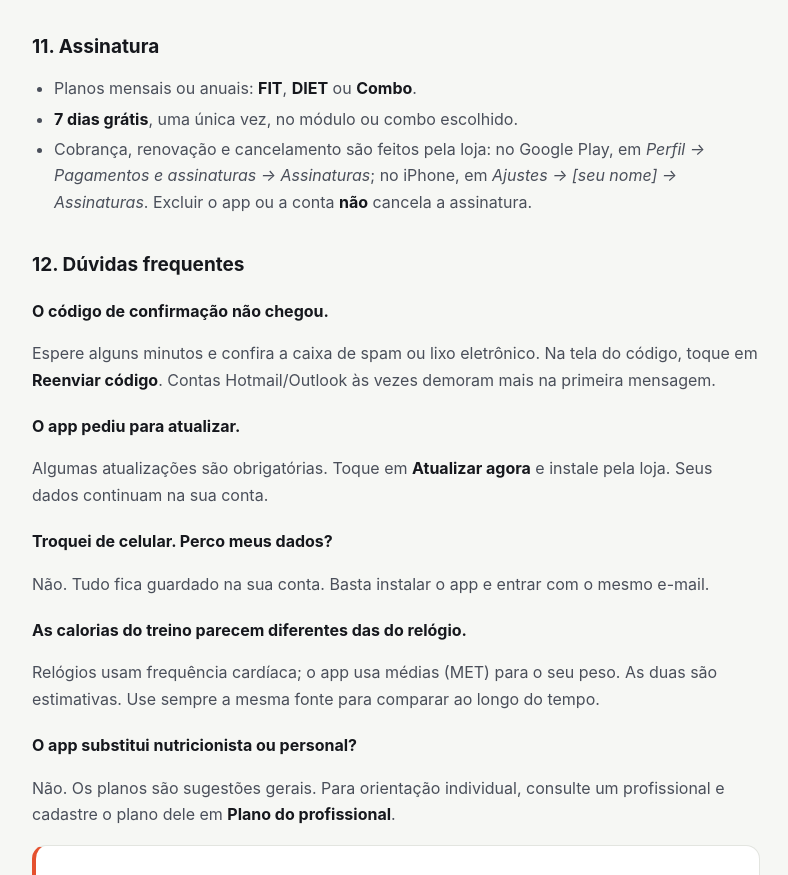
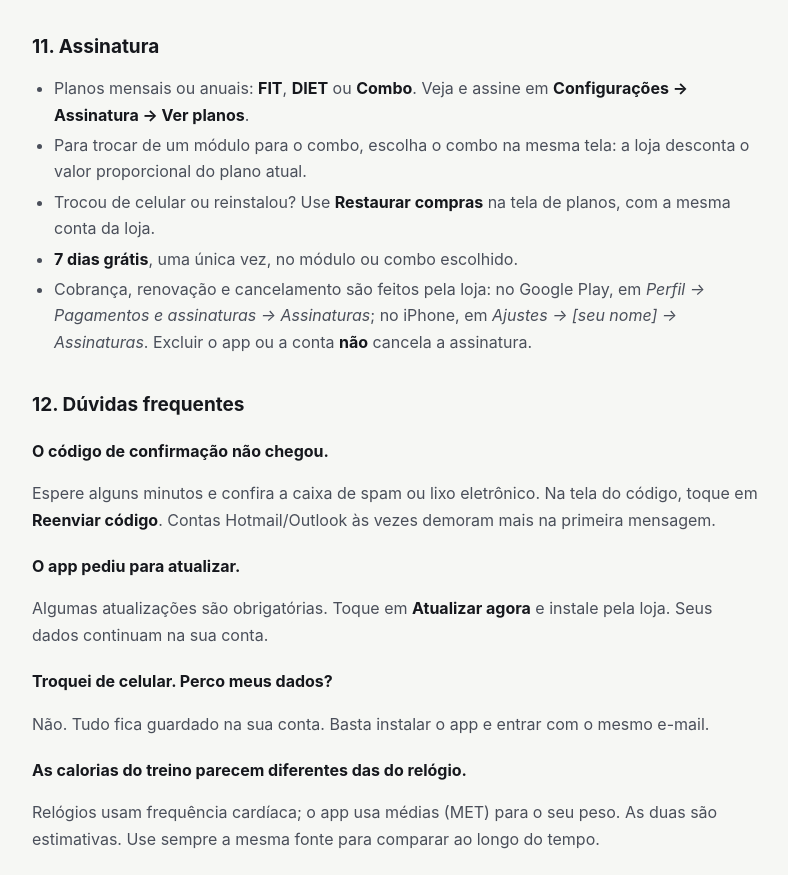
Before and after one commit to EUSTAQUIOJRF/dietfitapp-site, a plain HTML site: page ajuda.html in a window 1280 px wide. Shown: the part 6555-7430 px from the top of the page, without its empty margins (244-1032 px from the left). Drawn offline with Linux system fonts and the light colour scheme.

Commit message:
Privacidade 1.1 (RevenueCat) e manual: assinatura
Co-Authored-By: Claude Opus 5.5 <noreply@anthropic.com>
Claude-Session: https://claude.ai/code/session_011yinxiZD3nsTG1hBJXdRzt

```diff
--- a/ajuda.html
+++ b/ajuda.html
@@ -170,7 +170,9 @@
 
 <h2 id="assinatura">11. Assinatura</h2>
 <ul>
-<li>Planos mensais ou anuais: <strong>FIT</strong>, <strong>DIET</strong> ou <strong>Combo</strong>.</li>
+<li>Planos mensais ou anuais: <strong>FIT</strong>, <strong>DIET</strong> ou <strong>Combo</strong>. Veja e assine em <strong>Configurações → Assinatura → Ver planos</strong>.</li>
+<li>Para trocar de um módulo para o combo, escolha o combo na mesma tela: a loja desconta o valor proporcional do plano atual.</li>
+<li>Trocou de celular ou reinstalou? Use <strong>Restaurar compras</strong> na tela de planos, com a mesma conta da loja.</li>
 <li><strong>7 dias grátis</strong>, uma única vez, no módulo ou combo escolhido.</li>
 <li>Cobrança, renovação e cancelamento são feitos pela loja: no Google Play, em <em>Perfil → Pagamentos e assinaturas → Assinaturas</em>; no iPhone, em <em>Ajustes → [seu nome] → Assinaturas</em>. Excluir o app ou a conta <strong>não</strong> cancela a assinatura.</li>
 </ul>
```
Also changed, not shown: privacidade.html (+2 -1 lines).
